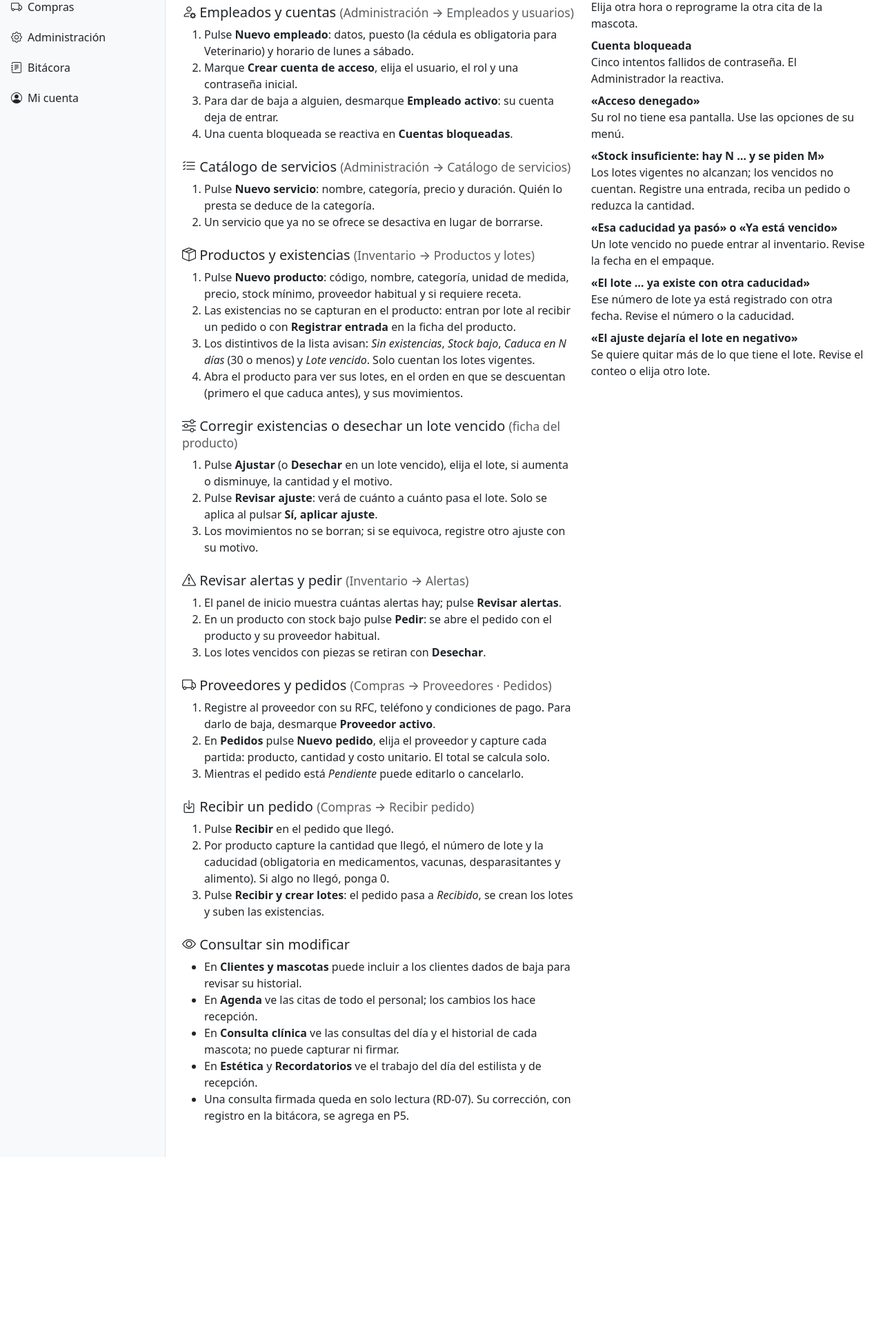
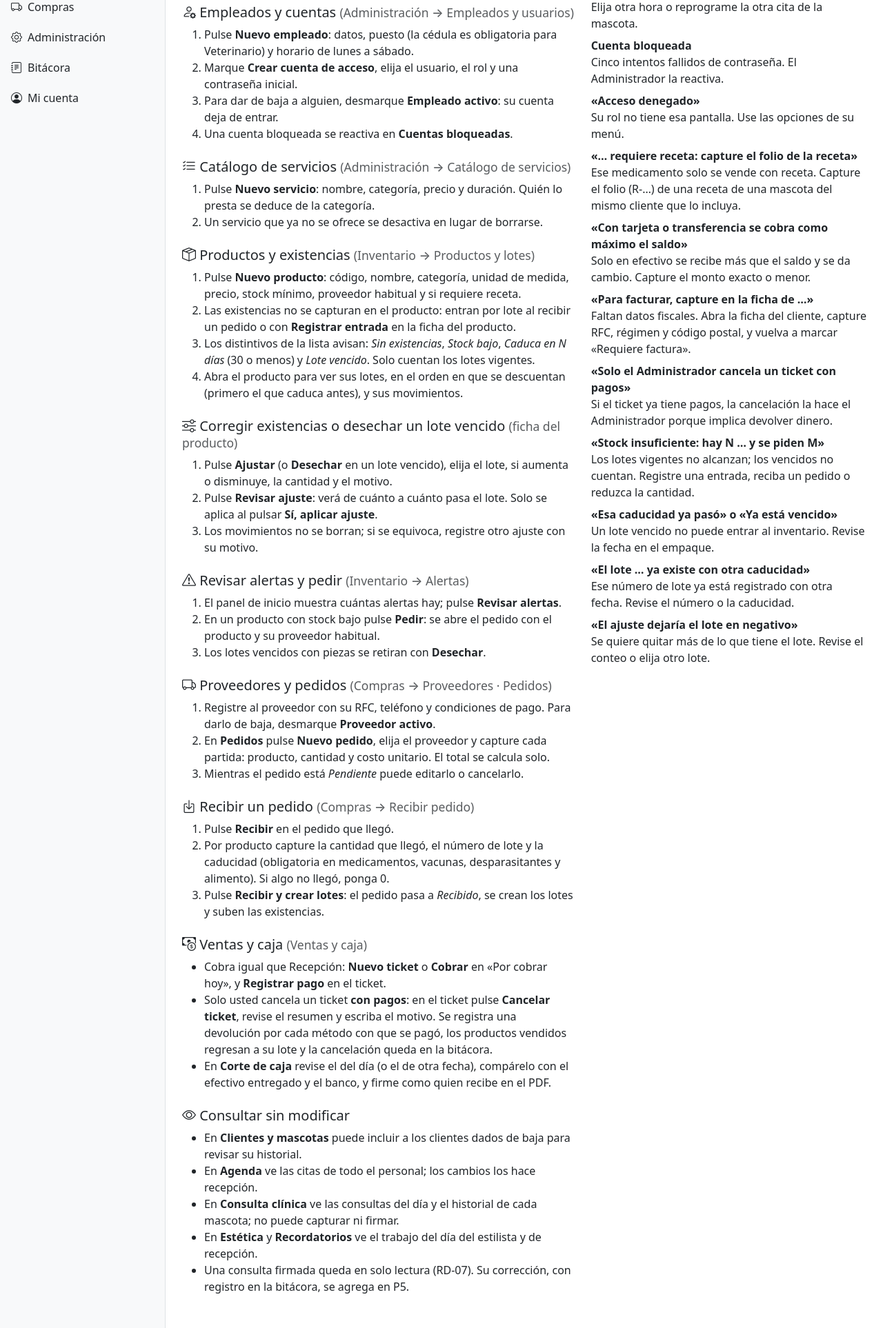
Before and after one commit to JECR2005/dogtor-veterinaria, a Django app: page /ayuda/ in a window 1280 px wide. Shown: the part 473-2399 px from the top of the page at 69% size. Before the commit the page ends 2151 px from the top, so only its background shows below. Run offline with Django 5.2, Linux system fonts and the light colour scheme; a user stored in the database is signed in; tables that the repository leaves empty hold one stand-in row (values such as "Sample post"); some libraries are stand-ins or nearby versions.

Commit message:
S4-15: permisos de Ventas y caja según la Tabla 4.9 y Ayuda de Recepción y Administrador (bloque F)
- Ayuda de Recepción: cobrar en caja, cancelar un ticket y corte de caja; problemas frecuentes de caja.
- Ayuda del Administrador: cobro, cancelación de tickets con pagos y revisión del corte.
- Pruebas: cada ruta de Ventas con los cuatro roles (la Recepcionista no cancela tickets con pagos) y la
  Ayuda de cada rol.

Co-Authored-By: Claude Opus 5.5 <noreply@anthropic.com>
Claude-Session: https://claude.ai/code/session_012qUdeRyn81jVz6kfdz3RHN

```diff
--- a/templates/ayuda.html
+++ b/templates/ayuda.html
@@ -56,6 +56,34 @@
             <li>Pulse el botón del canal preferido del cliente: <strong>Abrir WhatsApp</strong>, <strong>Escribir correo</strong> o <strong>Llamar</strong>. El mensaje ya va escrito.</li>
             <li>Registre el resultado: <strong>Contactado</strong>, o <strong>Sin respuesta</strong> para volver a intentarlo más tarde.</li>
             <li>Si el cliente quiere la siguiente dosis, pulse <strong>Contactado y agendar</strong>: se abre la nueva cita con la mascota, la fecha y el servicio listos; elija veterinario y hora.</li>
+          </ol>
+        </section>
+        <section class="mb-4">
+          <h2 class="h5"><i class="bi bi-receipt" aria-hidden="true"></i> Cobrar en caja <span class="small text-body-secondary">(Ventas y caja)</span></h2>
+          <ol>
+            <li>Si el cliente salió de una cita, en <strong>Por cobrar hoy</strong> pulse <strong>Cobrar</strong>: el ticket ya trae el servicio y las vacunas o desparasitantes aplicados. Si no, pulse <strong>Nuevo ticket</strong> (barra superior) y elija al cliente.</li>
+            <li>Agregue cada producto o servicio con su cantidad; el importe y el total se ven al momento. Un medicamento que requiere receta pide el <strong>folio de la receta</strong> (R-…).</li>
+            <li>Pulse <strong>Generar ticket</strong>: los productos bajan del inventario en ese momento.</li>
+            <li>En el ticket, <strong>Registrar pago</strong>: elija efectivo, tarjeta o transferencia y el monto. En efectivo, si recibe más, el sistema le dice el cambio. Puede cobrar en varios pagos; el ticket queda <em>Pagada</em> cuando el saldo llega a cero.</li>
+            <li>Si el cliente pide factura, pulse <strong>Marcar «Requiere factura»</strong>; necesita RFC, régimen y código postal en su ficha. La factura se emite fuera del sistema.</li>
+            <li>Para entregar el ticket impreso, pulse <strong>PDF para imprimir</strong>.</li>
+          </ol>
+        </section>
+        <section class="mb-4">
+          <h2 class="h5"><i class="bi bi-x-circle" aria-hidden="true"></i> Cancelar un ticket <span class="small text-body-secondary">(detalle del ticket)</span></h2>
+          <ol>
+            <li>Solo puede cancelar tickets <strong>sin pagos</strong>. Si ya tiene pagos, pida la cancelación al Administrador.</li>
+            <li>Pulse <strong>Cancelar ticket</strong>, revise el resumen, escriba el motivo y confirme.</li>
+            <li>Los productos vendidos regresan al inventario; las vacunas o desparasitantes ya aplicados no. Si el ticket era de una cita, la cita vuelve a <strong>Por cobrar hoy</strong>.</li>
+          </ol>
+        </section>
+        <section class="mb-4">
+          <h2 class="h5"><i class="bi bi-calculator" aria-hidden="true"></i> Corte de caja <span class="small text-body-secondary">(Ventas y caja → Corte de caja)</span></h2>
+          <ol>
+            <li>Al cerrar, abra <strong>Corte de caja</strong>: verá por método los abonos, las devoluciones y el neto del día.</li>
+            <li>Cuente el efectivo: debe coincidir con el neto en efectivo. Tarjeta y transferencia se revisan contra el banco.</li>
+            <li>Pulse <strong>PDF para imprimir</strong>, firme como quien entrega y páselo al Administrador.</li>
+            <li>Revise la tarjeta <strong>Tickets con saldo</strong> del Inicio para cobrar lo pendiente.</li>
           </ol>
         </section>
       {% elif rol == "Veterinario" or rol == "Estilista" %}
@@ -181,6 +209,14 @@
           </ol>
         </section>
         <section class="mb-4">
+          <h2 class="h5"><i class="bi bi-cash-coin" aria-hidden="true"></i> Ventas y caja <span class="small text-body-secondary">(Ventas y caja)</span></h2>
+          <ul>
+            <li>Cobra igual que Recepción: <strong>Nuevo ticket</strong> o <strong>Cobrar</strong> en «Por cobrar hoy», y <strong>Registrar pago</strong> en el ticket.</li>
+            <li>Solo usted cancela un ticket <strong>con pagos</strong>: en el ticket pulse <strong>Cancelar ticket</strong>, revise el resumen y escriba el motivo. Se registra una devolución por cada método con que se pagó, los productos vendidos regresan a su lote y la cancelación queda en la bitácora.</li>
+            <li>En <strong>Corte de caja</strong> revise el del día (o el de otra fecha), compárelo con el efectivo entregado y el banco, y firme como quien recibe en el PDF.</li>
+          </ul>
+        </section>
+        <section class="mb-4">
           <h2 class="h5"><i class="bi bi-eye" aria-hidden="true"></i> Consultar sin modificar</h2>
           <ul>
             <li>En <strong>Clientes y mascotas</strong> puede incluir a los clientes dados de baja para revisar su historial.</li>
@@ -207,7 +243,19 @@
           <dd>Cinco intentos fallidos de contraseña. El Administrador la reactiva.</dd>
           <dt>«Acceso denegado»</dt>
           <dd>Su rol no tiene esa pantalla. Use las opciones de su menú.</dd>
+          {% if rol == "Recepcionista" or rol == "Administrador" %}
+            <dt>«… requiere receta: capture el folio de la receta»</dt>
+            <dd>Ese medicamento solo se vende con receta. Capture el folio (R-…) de una receta de una mascota del mismo cliente que lo incluya.</dd>
+            <dt>«Con tarjeta o transferencia se cobra como máximo el saldo»</dt>
+            <dd>Solo en efectivo se recibe más que el saldo y se da cambio. Capture el monto exacto o menor.</dd>
+            <dt>«Para facturar, capture en la ficha de …»</dt>
+            <dd>Faltan datos fiscales. Abra la ficha del cliente, capture RFC, régimen y código postal, y vuelva a marcar «Requiere factura».</dd>
+            <dt>«Solo el Administrador cancela un ticket con pagos»</dt>
+            <dd>Si el ticket ya tiene pagos, la cancelación la hace el Administrador porque implica devolver dinero.</dd>
+          {% endif %}
           {% if rol == "Recepcionista" %}
+            <dt>«Stock insuficiente: hay N … y se piden M» al generar el ticket</dt>
+            <dd>No hay suficientes piezas vigentes (las vencidas no cuentan). Reduzca la cantidad o avise al Administrador.</dd>
             <dt>Un cliente no aparece en Recordatorios</dt>
             <dd>La lista trae las dosis que tocan en 3 días o menos y las citas de mañana. Revise que la próxima fecha esté capturada en la aplicación o que la cita siga programada.</dd>
             <dt>«Abrir WhatsApp» o «Escribir correo» no abre nada</dt>
```
Also changed, not shown: docs/gestion/sprint4.md (+1 -1 lines), tests/integracion/test_S4_15_permisos_y_ayuda.py (added, +97 -0 lines).
